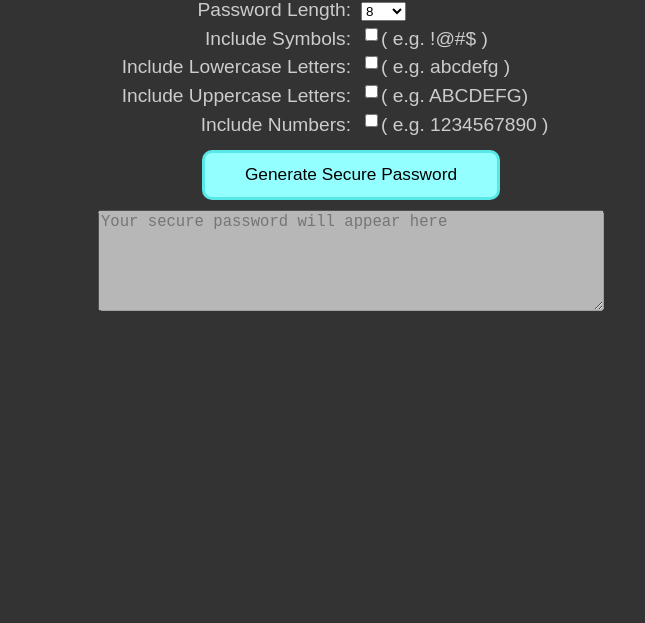
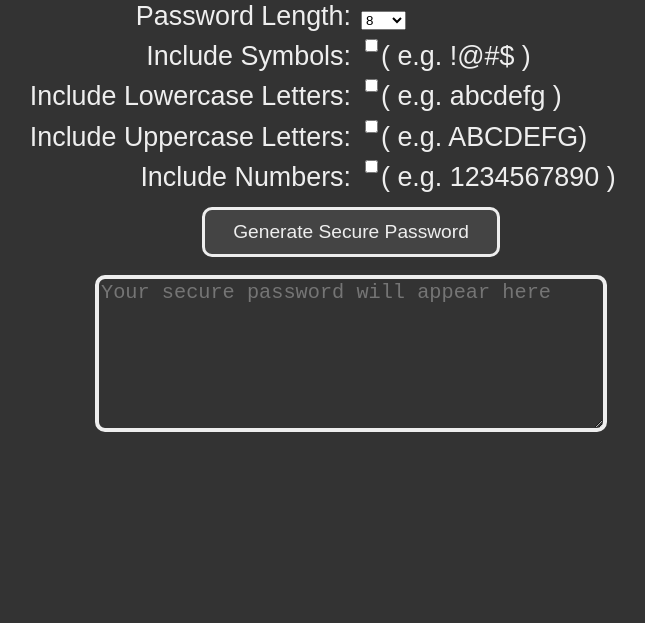
Before and after one commit to gjanden/passwordgenerator, a plain HTML site: page index.html in a window 1280 px wide. Shown: the part 177-800 px from the top of the page, without its empty margins (289-934 px from the left). Drawn offline with nearby package versions, Linux system fonts and the light colour scheme.

Commit message:
css updates to generate button

```diff
--- a/css/styles.css
+++ b/css/styles.css
@@ -31,7 +31,7 @@ footer, header, hgroup, menu, nav, section {
 body {
 	line-height: 1;
 	font-size: 16px;
-	min-width: 575px;
+	min-width: 805px;
 }
 ol, ul {
 	list-style: none;
@@ -55,7 +55,7 @@ body {
 	font-size: 1.2em;
 	line-height: 1.5;
 	background-color: #333;
-	color: #ccc;
+	color: #eee;
 }
 h1 {
 	font-size: 2em;
@@ -80,16 +80,18 @@ button {
 	width: 298px;
 	height: 50px;
 	font-family: Arial,Helvetica,sans-serif;
-	font-size: 0.9em;
-	background-color: #94FFFF;
+	font-size: 1em;
+	background-color: #444;
+	color: #eee;
 	border-radius: 10px;
-	border: 3px solid #58E8E8;
+	border: 3px solid #eee;
+	margin-bottom: 0.4em;
 }
 button:hover {
-	background-color: #94FFFF;
+	background-color: #666;
 }
 button:active {
-	background-color: #58E8E8;
+	background-color: #444;
 	color: #fff;
 }
 button:focus {
@@ -99,10 +101,17 @@ button:focus {
 	text-align: center;
 	padding: 10px;
 }
+#password-generator-inputs {
+	font-size: 1.4em;
+}
 textarea#output {
 	width: 500px;
-	height: 95px;
-	font-size: 1em;
+	height: 145px;
+	font-size: 1.3em;
+	border-radius: 10px;
 	display: block;
 	margin: 0 auto;
+	border: solid 4px #eee;
+	color: #eee;
+	background-color: #333;
 }
--- a/index.html
+++ b/index.html
@@ -5,6 +5,7 @@
 		</head>
 		<body>
 			<h1>Secure Password Generator</h1>
+				<div id="password-generator-inputs">
 					<div>
 						<p>Password Length:</p>
 						<select id='passLength'></select>
@@ -24,6 +25,7 @@
 						<p>Include Numbers:</p>
 						<label><input type='checkbox' value='nums' height-"4" /> ( e.g. 1234567890 )</label>
 					</div>
+				</div>
 				<div id='genBtn'>
 					<button id='passGenBtn'>Generate Secure Password</button>
 				</div>
```
Lines whose indentation alone changed are shown as unchanged.
